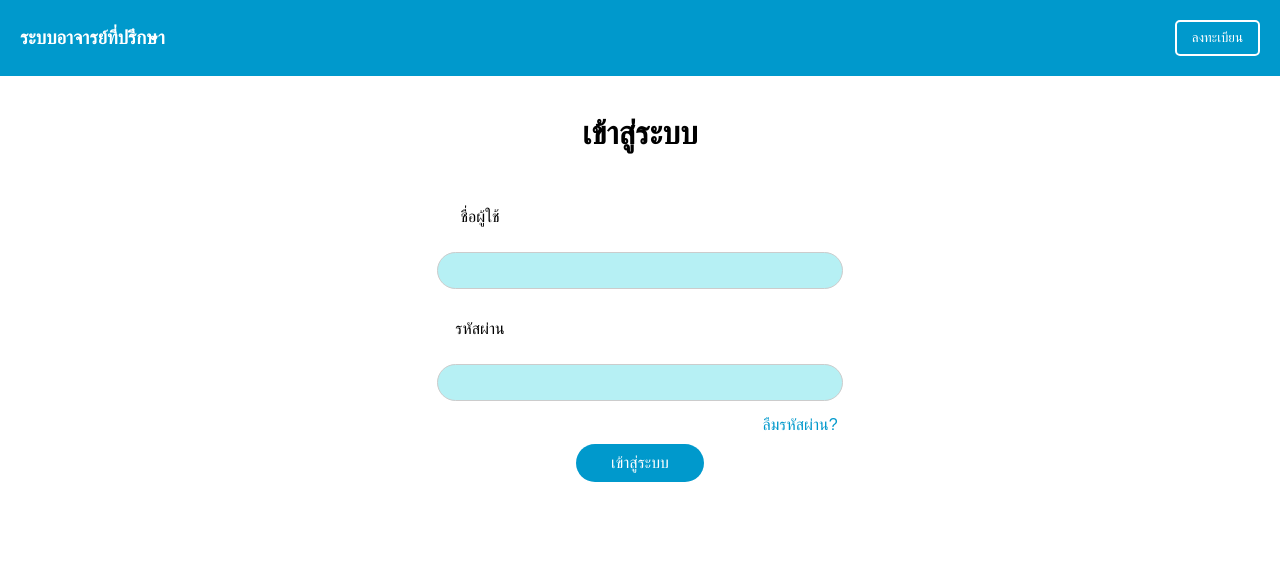
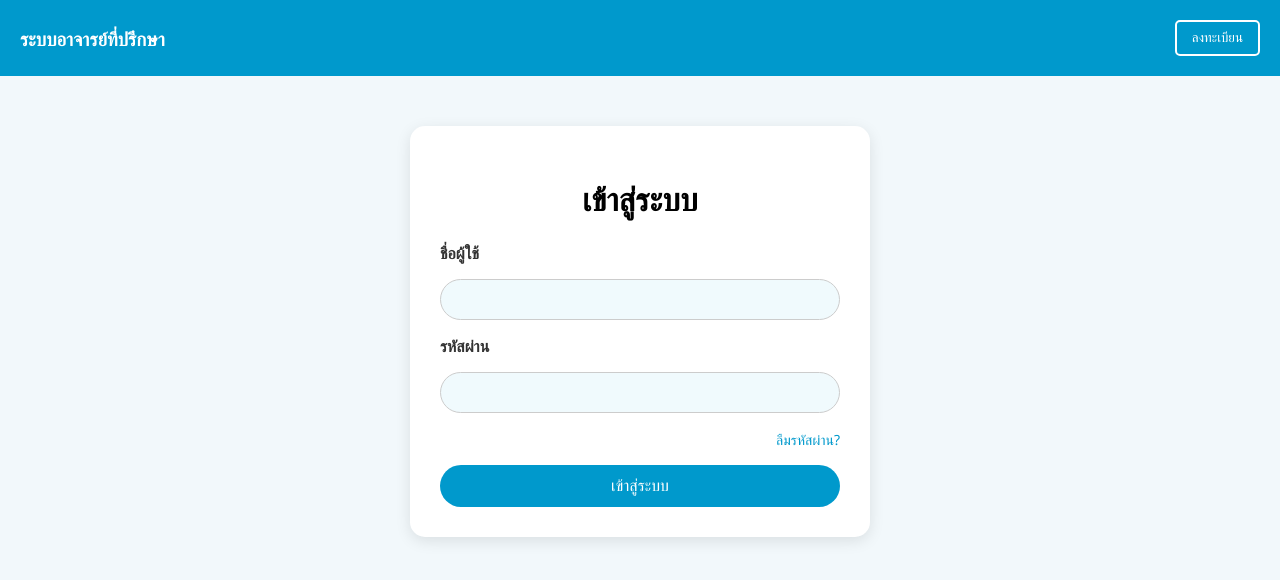
Before and after one commit to phuriphatSK/Advisor-php-project, a PHP site: page /feature/login/index.php in a window 1280 px wide. Shown: the top 580 px of the page. Run offline with PHP 8.4, Linux system fonts and the light colour scheme.

Commit message:
Refactor password reset logic and enhance UI styles for login components

```diff
--- a/database/admin/admin_student_db/admin_student_del_db.php
+++ b/database/admin/admin_student_db/admin_student_del_db.php
@@ -1,7 +1,7 @@
 <meta charset="UTF-8">
 <?php
 require_once(__DIR__ . "../../../condb.php");
-$id = $_REQUEST["ID"];
+$id = $_GET["ID"];
 
 $sql = "DELETE FROM student WHERE s_id='$id' ";
 $result = mysqli_query($con, $sql) or die("Error in query: $sql " . mysqli_error($con));
--- a/feature/login/index.php
+++ b/feature/login/index.php
@@ -1,89 +1,11 @@
 <!DOCTYPE html>
-<html lang="en">
+<html lang="th">
 
 <head>
     <meta charset="UTF-8">
     <meta name="viewport" content="width=device-width, initial-scale=1.0">
     <title>ระบบอาจารย์ที่ปรึกษา</title>
-    <style>
-    body {
-        font-family: Arial, Helvetica, sans-serif;
-        margin: 0;
-    }
-
-    p {
-        margin-right: 25%;
-    }
-
-    form {
-        text-align: center;
-    }
-
-    input[type="text"],
-    input[type="password"] {
-        width: 30%;
-        padding: 10px;
-        margin-bottom: 5px;
-        border: 1px solid #ccc;
-        border-radius: 20px;
-        background-color: #6ce1e97e;
-    }
-
-    a {
-        color: #0099CC;
-        margin-left: 25%;
-    }
-
-    .h1 {
-        text-align: center;
-    }
-
-    .container {
-        text-align: center;
-        justify-content: center;
-        align-items: center;
-    }
-
-    .navbar {
-        background-color: #0099CC;
-        padding: 20px;
-        display: flex;
-        justify-content: space-between;
-        align-items: center;
-        color: white;
-    }
-
-    .navbar h3 {
-        margin: 0;
-    }
-
-    .navbar button {
-        background-color: transparent;
-        border: 2px solid white;
-        border-radius: 5px;
-        padding: 8px 15px;
-    }
-
-    .navbar button:hover {
-        background-color: rgba(255, 255, 255, 0.1);
-    }
-
-    .navbar a {
-        color: white;
-        text-decoration: none;
-        margin: 0;
-    }
-
-    input[type="submit"] {
-        background-color: #0099CC;
-        color: white;
-        padding: 10px 35px;
-        border: none;
-        border-radius: 25px;
-        cursor: pointer;
-        font-size: 16px;
-    }
-    </style>
+    <link rel="stylesheet" href="../login/styles/main/index.css">
 </head>
 
 <body>
@@ -93,19 +15,21 @@
             <button><a href="/advisor-g5/feature/register/index.php">ลงทะเบียน</a></button>
         </div>
     </nav>
-    <br>
 
     <div class="container">
         <h1>เข้าสู่ระบบ</h1>
-        <br>
-        <form action="/advisor-g5/feature/login/components/process_login.php" method="post"
-            style="display: flex; flex-direction: column; align-items: center; gap: 10px;">
-            <p> ชื่อผู้ใช้ </p>
-            <input type="text" name="username" required>
-            <p> รหัสผ่าน</p>
-            <input type="password" name="password" required>
-            <a style="text-decoration:none" href="forgot_password.php">ลืมรหัสผ่าน?</a>
-            <input type="submit" value="เข้าสู่ระบบ" required>
+        <form action="/advisor-g5/feature/login/components/process_login.php" method="post">
+            <label for="username">ชื่อผู้ใช้</label>
+            <input type="text" id="username" name="username" required>
+
+            <label for="password">รหัสผ่าน</label>
+            <input type="password" id="password" name="password" required>
+
+            <div class="forgot">
+                <a href="../login/components/forgot_password.php">ลืมรหัสผ่าน?</a>
+            </div>
+
+            <input type="submit" value="เข้าสู่ระบบ">
         </form>
     </div>
 </body>
--- a/feature/login/styles/main/index.css
+++ b/feature/login/styles/main/index.css
@@ -0,0 +1,105 @@
+body {
+  font-family: "Segoe UI", Tahoma, Geneva, Verdana, sans-serif;
+  margin: 0;
+  background-color: #f2f8fb;
+}
+
+.navbar {
+  background-color: #0099cc;
+  padding: 20px;
+  display: flex;
+  justify-content: space-between;
+  align-items: center;
+  color: white;
+}
+
+.navbar h3 {
+  margin: 0;
+}
+
+.navbar button {
+  background-color: transparent;
+  border: 2px solid white;
+  border-radius: 5px;
+  padding: 8px 15px;
+}
+
+.navbar button:hover {
+  background-color: rgba(255, 255, 255, 0.1);
+}
+
+.navbar a {
+  color: white;
+  text-decoration: none;
+  margin: 0;
+}
+
+.container {
+  max-width: 400px;
+  margin: 50px auto;
+  background: white;
+  padding: 30px;
+  border-radius: 15px;
+  box-shadow: 0 4px 15px rgba(0, 0, 0, 0.1);
+}
+
+h1 {
+  text-align: center;
+  color: #000000ff;
+}
+
+form {
+  display: flex;
+  flex-direction: column;
+  gap: 15px;
+}
+
+label {
+  font-weight: bold;
+  color: #333;
+  text-align: left;
+}
+
+input[type="text"],
+input[type="password"] {
+  padding: 12px;
+  border: 1px solid #ccc;
+  border-radius: 25px;
+  background-color: #f0fafd;
+  transition: 0.3s;
+}
+
+input[type="text"]:focus,
+input[type="password"]:focus {
+  border-color: #0099cc;
+  outline: none;
+}
+
+input[type="submit"] {
+  background-color: #0099cc;
+  color: white;
+  border: none;
+  border-radius: 25px;
+  padding: 12px;
+  font-size: 16px;
+  cursor: pointer;
+  transition: 0.3s;
+}
+
+input[type="submit"]:hover {
+  background-color: #0077aa;
+}
+
+.forgot {
+  text-align: right;
+}
+
+.forgot a {
+  text-decoration: none;
+  font-size: 14px;
+  color: #0099cc;
+}
+
+.forgot a:hover {
+  text-decoration: underline;
+}
```
Also changed, not shown: feature/login/components/forgot_password.php (+16 -8 lines), feature/login/components/reset_password.php (+63 -43 lines).
